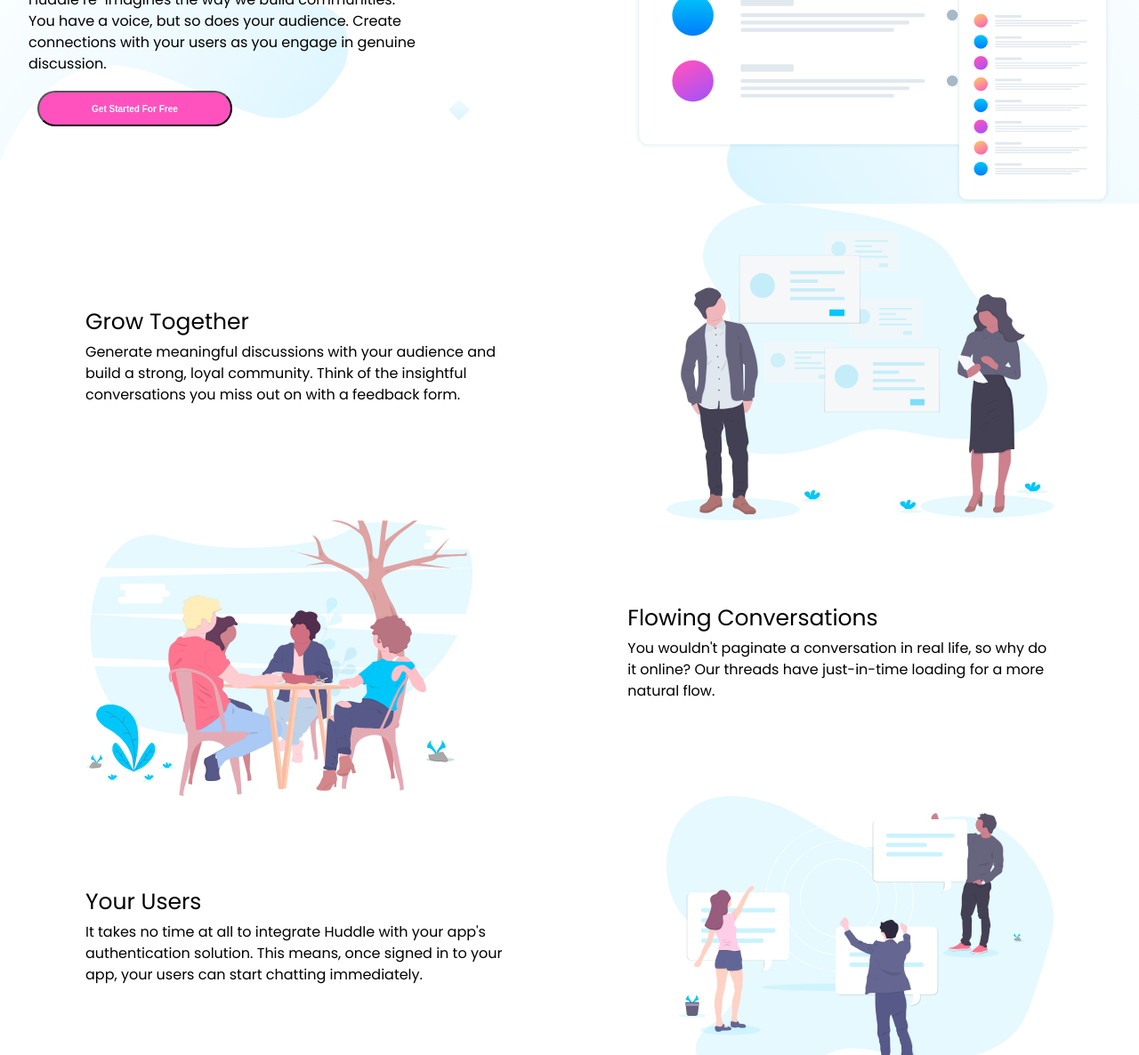
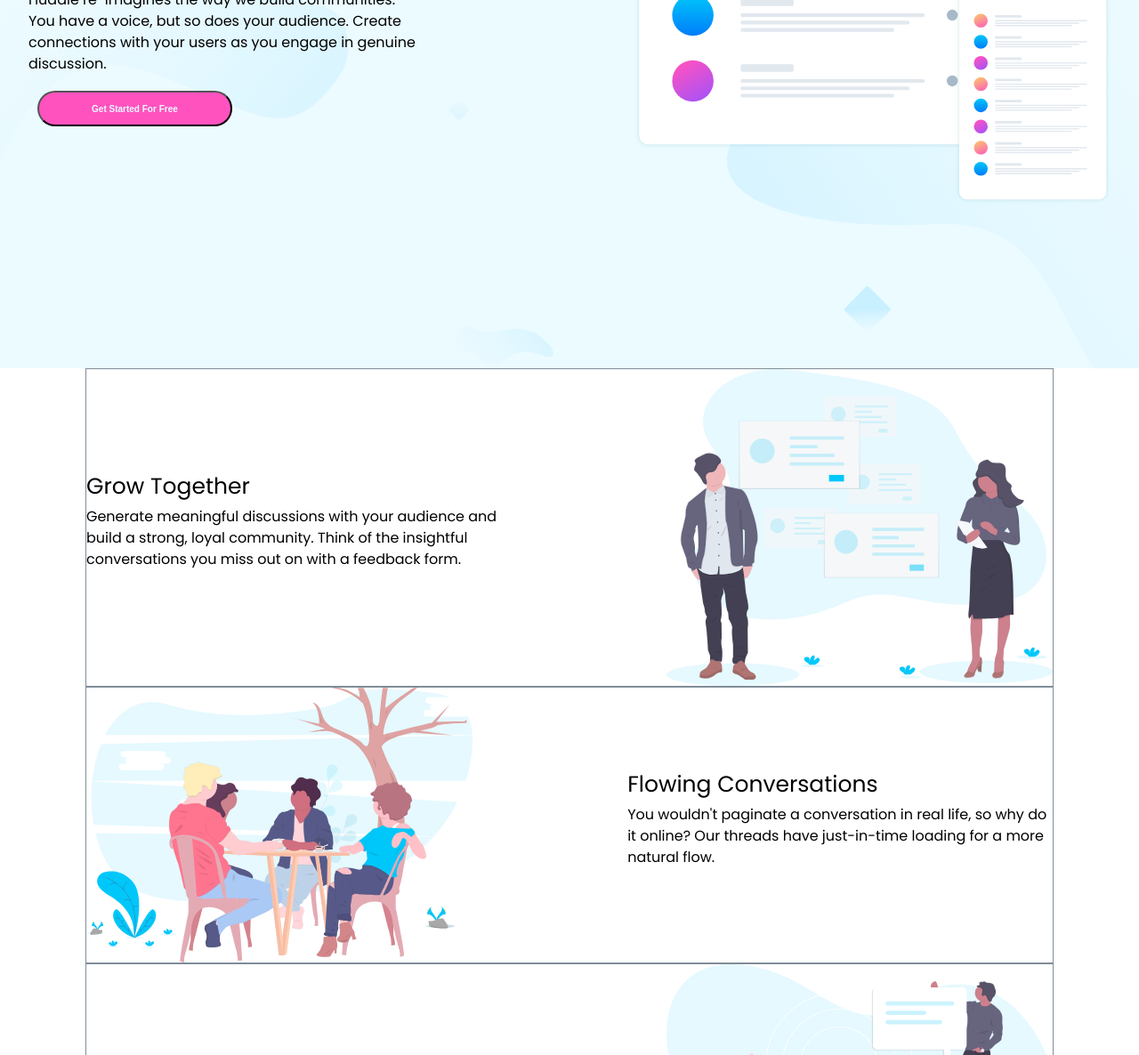
Before and after one commit to jordanc2/Huddle, a plain HTML site: page index.html in a window 1280 px wide. Shown: the part 226-1412 px from the top of the page at 89% size. Drawn offline with Linux system fonts and the light colour scheme.

Commit message:
header and body css revision

```diff
--- a/index.html
+++ b/index.html
@@ -43,7 +43,7 @@
     </header>
     <article>
       <div>
-        <div>
+        <div class="body-content">
           <div class="taglines">
             <h4>Grow Together</h4>
             <p>
@@ -55,7 +55,7 @@
           <img class="boxes" src="/images/illustration-grow-together.svg" />
         </div>
       </div>
-      <div>
+      <div class="body-content">
         <div class="taglines">
           <h4>Flowing Conversations</h4>
           <p>
@@ -69,7 +69,7 @@
           src="/images/illustration-flowing-conversation.svg"
         />
       </div>
-      <div>
+      <div class="body-content">
         <div class="taglines">
           <h4>Your Users</h4>
           <p>
--- a/less/home-page.less
+++ b/less/home-page.less
@@ -1,6 +1,8 @@
 #main {
   background-image: url("/images/bg-hero-desktop.svg");
+  background-color: @pale;
   width: 100%;
+  height: 80vh;
   .navigation {
     display: flex;
     justify-content: space-between;
@@ -39,6 +41,9 @@
 article {
   width: 85%;
   margin: 0 auto;
+  .body-content {
+    border: 1px solid @gray;
+  }
 }
 article div {
   display: flex;
--- a/less/variables.less
+++ b/less/variables.less
@@ -1,5 +1,5 @@
 // Color assignments
-@button-bg: @pale;
+@button-bg: white;
 @button-text: @dark;
 @cta-btn-bg: @pink;
 @cta-btn-text: @gray;
```
Also changed, not shown: css/index.css.
